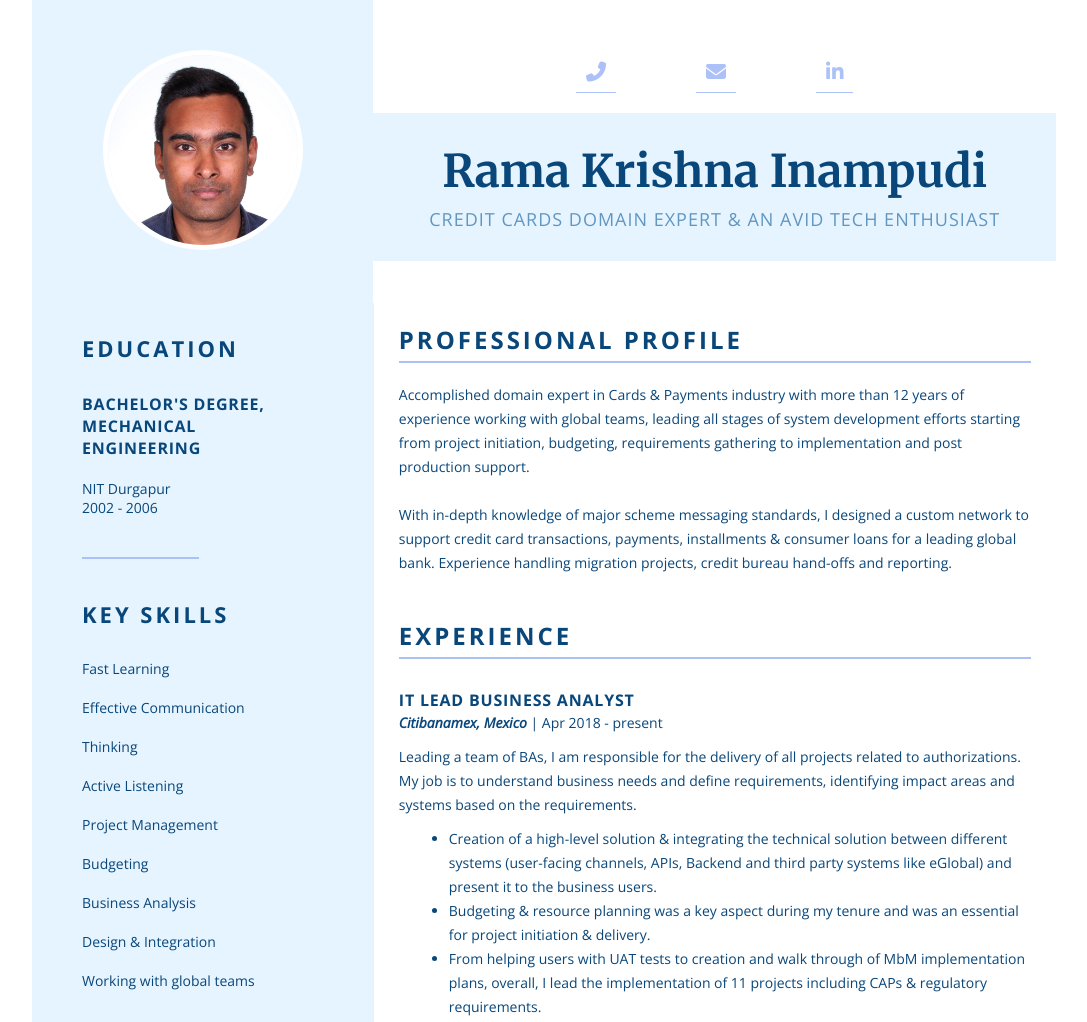
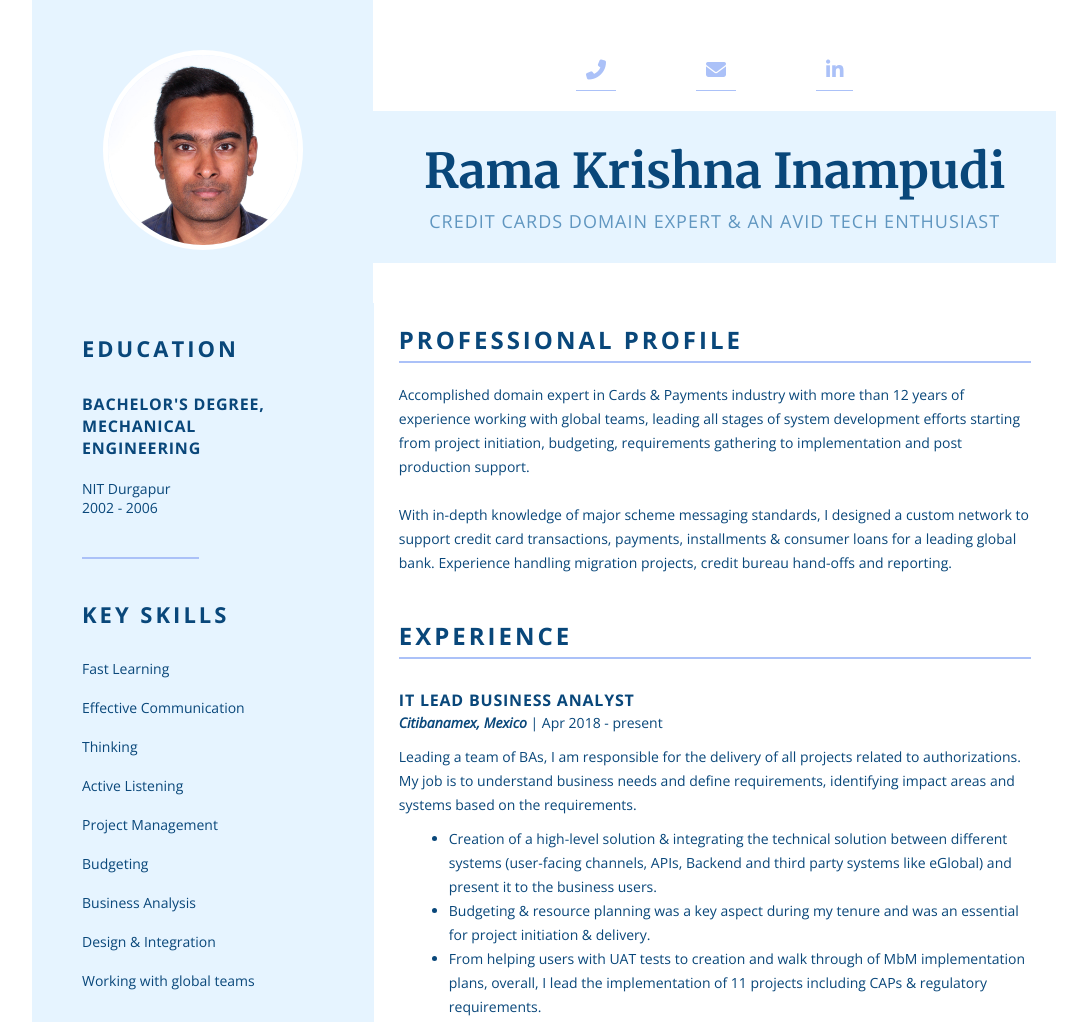
Before and after one commit to ramainampudi/resume, a plain HTML site: page index.html in a window 1280 px wide. Shown: the top 1022 px of the page, without its empty margins (96-1183 px from the left). Drawn offline with nearby package versions, Linux system fonts and the light colour scheme.

Commit message:
change h1 size for landscape mobile

```diff
--- a/style.css
+++ b/style.css
@@ -242,7 +242,7 @@ footer {
 
 @media screen and (min-width: 700px) {
   h1 {
-    font-size: 4.5rem;
+    font-size: 4.8rem;
   }
   h4 {
     font-size: 1.8rem;
```
